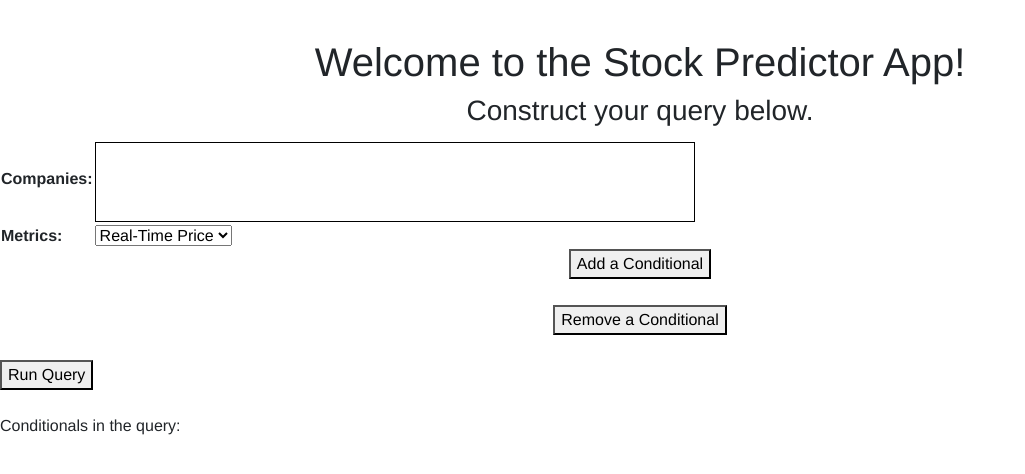
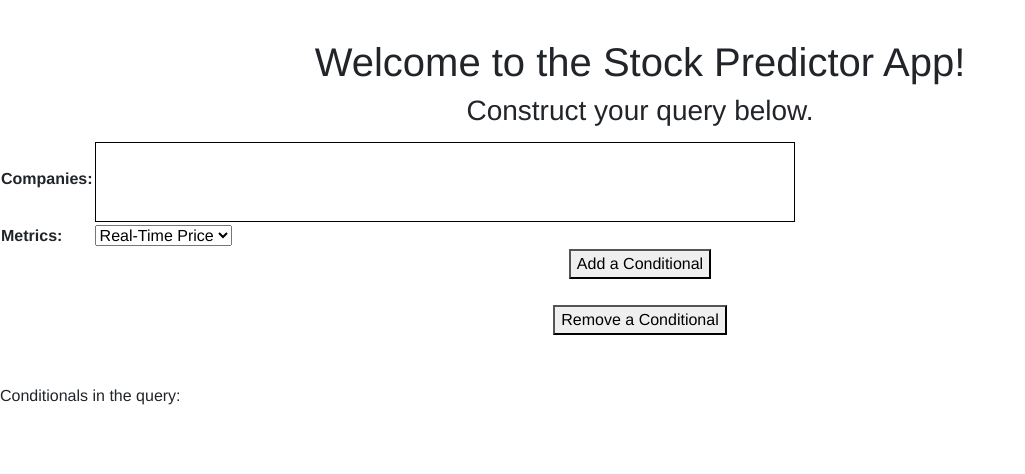
Before and after one commit to billlee/StockSite, a Flask app: template flaskr/templates/base.html in a window 1280 px wide. Shown: the top 474 px of the page, without its empty margins (0-1025 px from the left). Run offline with Flask 2, Linux system fonts and the light colour scheme; the template is opened without the code that fills it, so the values that code supplies are empty; some libraries are stand-ins or nearby versions.

Commit message:
Fixed minor bugs

```diff
--- a/flaskr/static/style.css
+++ b/flaskr/static/style.css
@@ -94,7 +94,7 @@ body h2 {
     margin-top: 5px;
     padding: 5px;
     justify-content: space-around;
-    width: 600px;
+    width: 700px;
     height: 80px;
     border:1px solid #000000;
 }
--- a/flaskr/templates/base.html
+++ b/flaskr/templates/base.html
@@ -76,15 +76,15 @@
         newlast.parentNode.removeChild(last);
         i--;
     }
-    function buildURL() {
-        StringBuilder sb = new StringBuilder();
-        sb.append("/StockApp/<");
-        var comps = document.getElementById("box.0").children;
-        for (var j=0; j<children.length; j++){
-            sb.append(children[j].id);
-        }
-        sb.append(">/");
-    }
+    <!-- function buildURL() { -->
+        <!-- StringBuilder sb = new StringBuilder(); -->
+        <!-- sb.append("/StockApp/<"); -->
+        <!-- var comps = document.getElementById("box.0").children; -->
+        <!-- for (var j=0; j<children.length; j++){ -->
+            <!-- sb.append(children[j].id); -->
+        <!-- } -->
+        <!-- sb.append(">/"); -->
+    <!-- } -->
     </script>
 </head>
 <body>
@@ -131,9 +131,9 @@
         <div class="remove-conditional-button">
             <button id="remcond" onclick="remConditional()">Remove a Conditional</button>
         </div>
-        <div class="run-query-button">
-            <a href="buildURL()"><button type="submit">Run Query</button></a>
-        </div>
+        <!-- <div class="run-query-button"> -->
+            <!-- <a href="buildURL()"><button type="submit">Run Query</button></a> -->
+        <!-- </div> -->
         <br />
         Conditionals in the query:
     </div>
```
